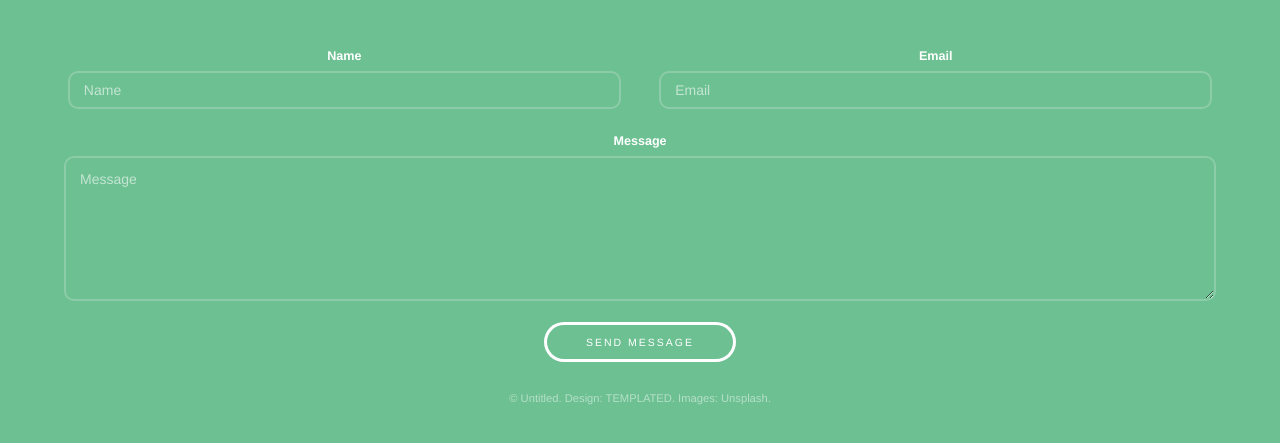
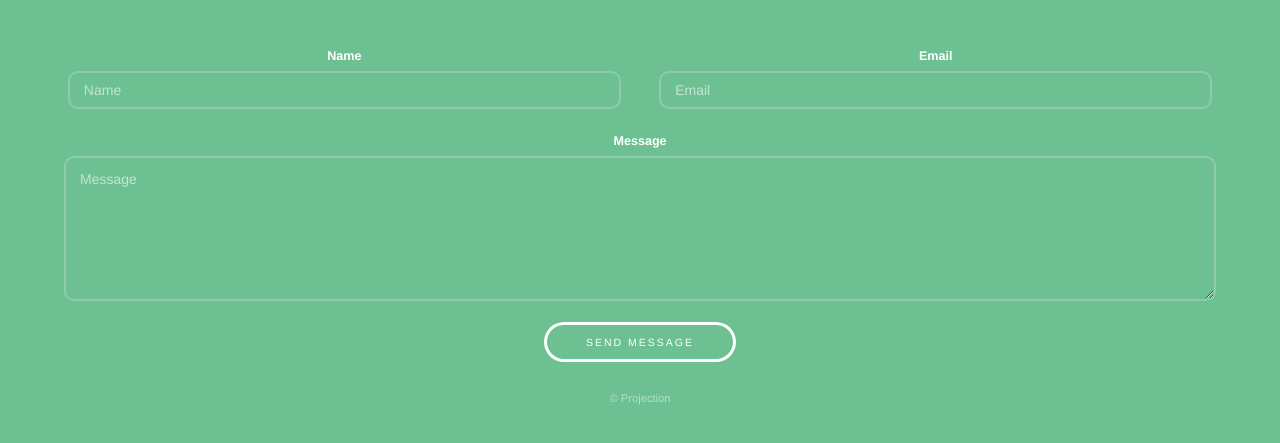
Before and after one commit to Coltinho10/coltinho10.github.io, a plain HTML site: page searched.html in a window 1280 px wide. Shown: the part 469-912 px from the top of the page. Drawn offline with nearby package versions, Linux system fonts and the light colour scheme.

Commit message:
Update searched.html

```diff
--- a/searched.html
+++ b/searched.html
@@ -63,7 +63,7 @@
             </form>
 
             <div class="copyright">
-                &copy; Untitled. Design: <a href="https://templated.co">TEMPLATED</a>. Images: <a href="https://unsplash.com">Unsplash</a>.
+                &copy; Projection
             </div>
 
         </div>
```
